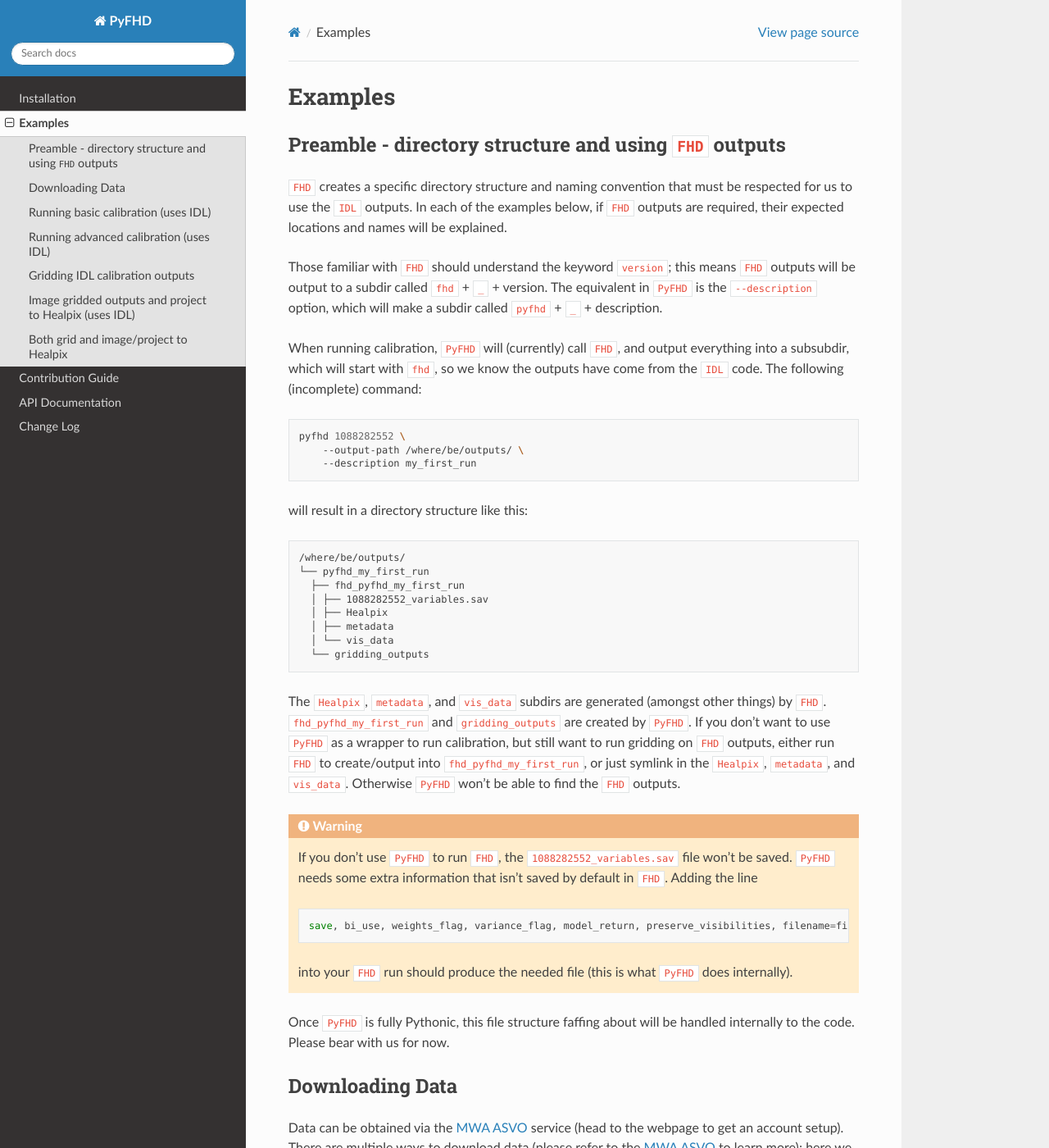
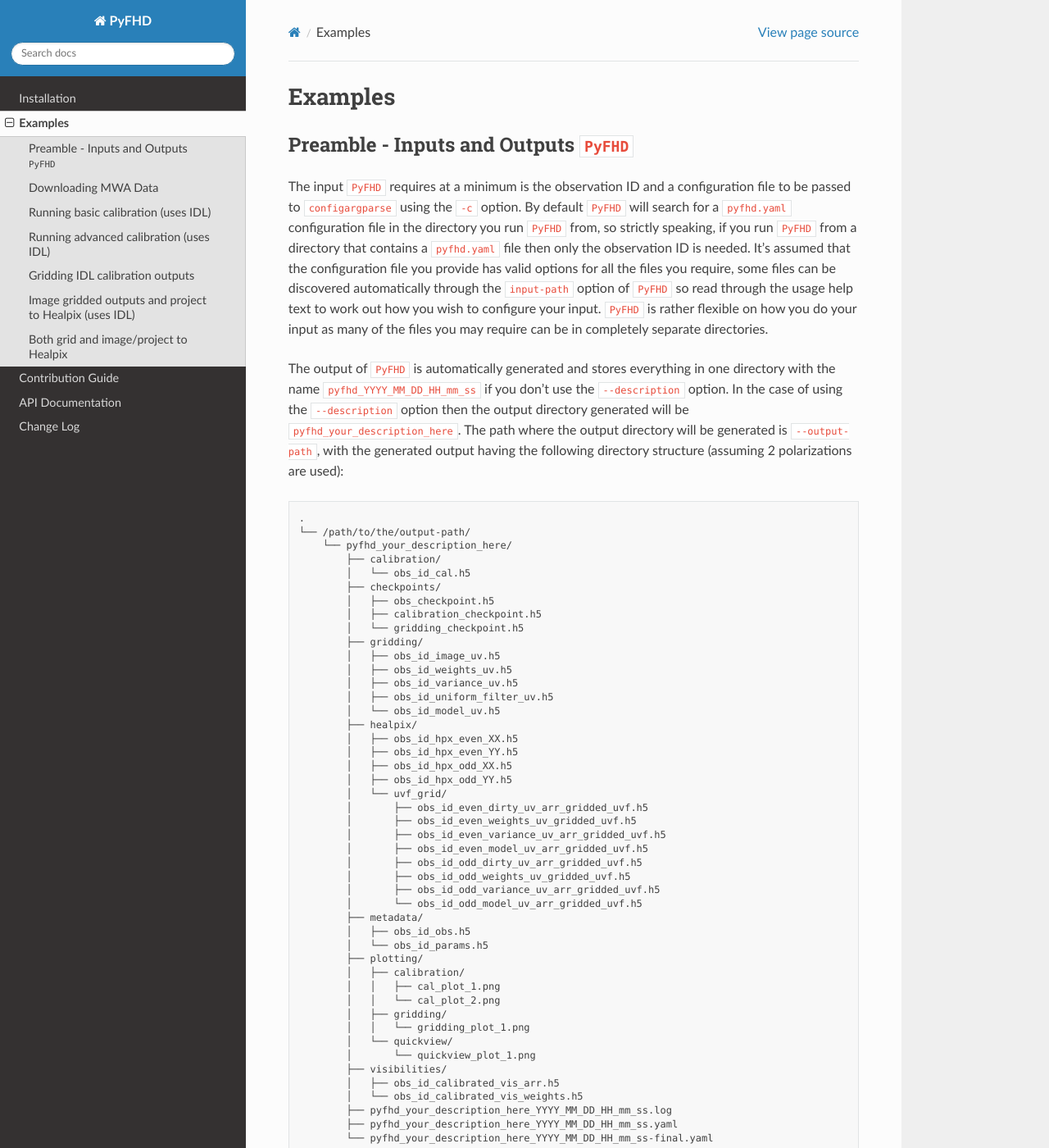
Before and after one commit to ADACS-Australia/PyFHD, a Sphinx documentation site: the page built from docs/source/examples/examples.rst, in a window 1280 px wide and 1400 px high. Shown: the whole window at 82% size. Built offline with Sphinx 7.4.7 and the Read the Docs theme 2.0.0, drawn with Linux system fonts in a browser that asks for light colours; some of the changed text lies outside the part shown.

Commit message:
Added PyFHD io stuff into examples and about adding to the config

```diff
--- a/docs/source/examples/examples.rst
+++ b/docs/source/examples/examples.rst
@@ -4,49 +4,72 @@
 Examples
 ===========
 
-Preamble - directory structure and using ``FHD`` outputs
+Preamble - Inputs and Outputs ``PyFHD``
 ----------------------------------------------------------
 
-``FHD`` creates a specific directory structure and naming convention that must be respected for us to use the ``IDL`` outputs. In each of the examples below, if ``FHD`` outputs are required, their expected locations and names will be explained.
+The input ``PyFHD`` requires at a minimum is the observation ID and a configuration file to be passed to ``configargparse`` using the ``-c`` option.
+By default ``PyFHD`` will search for a ``pyfhd.yaml`` configuration file in the directory you run ``PyFHD`` from, so strictly speaking,
+if you run ``PyFHD`` from a directory that contains a ``pyfhd.yaml`` file then only the observation ID is needed. It's assumed that the
+configuration file you provide has valid options for all the files you require, some files can be discovered automatically through the ``input-path``
+option of ``PyFHD`` so read through the usage help text to work out how you wish to configure your input. ``PyFHD`` is rather flexible on how you do your input
+as many of the files you may require can be in completely separate directories.
 
-Those familiar with ``FHD`` should understand the keyword ``version``; this means ``FHD`` outputs will be output to a subdir called ``fhd`` + ``_`` + version. The equivalent in ``PyFHD`` is the ``--description`` option, which will make a subdir called ``pyfhd`` + ``_`` + description.
-
-When running calibration, ``PyFHD`` will (currently) call ``FHD``, and output everything into a subsubdir, which will start with ``fhd``, so we know the outputs have come from the ``IDL`` code. The following (incomplete) command:
+The output of ``PyFHD`` is automatically generated and stores everything in one directory with the name ``pyfhd_YYYY_MM_DD_HH_mm_ss`` if you don't use the ``--description`` option.
+In the case of using the ``--description`` option then the output directory generated will be ``pyfhd_your_description_here``. The path where the output directory will be generated is ``--output-path``,
+with the generated output having the following directory structure (assuming 2 polarizations are used):
 
 .. code-block:: bash
 
-    pyfhd 1088282552 \
-        --output-path /where/be/outputs/ \
-        --description my_first_run
+  .
+  └── /path/to/the/output-path/
+      └── pyfhd_your_description_here/
+          ├── calibration/
+          │   └── obs_id_cal.h5
+          ├── checkpoints/
+          │   ├── obs_checkpoint.h5
+          │   ├── calibration_checkpoint.h5
+          │   └── gridding_checkpoint.h5
+          ├── gridding/
+          │   ├── obs_id_image_uv.h5
+          │   ├── obs_id_weights_uv.h5
+          │   ├── obs_id_variance_uv.h5
+          │   ├── obs_id_uniform_filter_uv.h5
+          │   └── obs_id_model_uv.h5
+          ├── healpix/
+          │   ├── obs_id_hpx_even_XX.h5
+          │   ├── obs_id_hpx_even_YY.h5
+          │   ├── obs_id_hpx_odd_XX.h5
+          │   ├── obs_id_hpx_odd_YY.h5
+          │   └── uvf_grid/
+          │       ├── obs_id_even_dirty_uv_arr_gridded_uvf.h5
+          │       ├── obs_id_even_weights_uv_gridded_uvf.h5
+          │       ├── obs_id_even_variance_uv_arr_gridded_uvf.h5
+          │       ├── obs_id_even_model_uv_arr_gridded_uvf.h5
+          │       ├── obs_id_odd_dirty_uv_arr_gridded_uvf.h5
+          │       ├── obs_id_odd_weights_uv_gridded_uvf.h5
+          │       ├── obs_id_odd_variance_uv_arr_gridded_uvf.h5
+          │       └── obs_id_odd_model_uv_arr_gridded_uvf.h5
+          ├── metadata/
+          │   ├── obs_id_obs.h5
+          │   └── obs_id_params.h5
+          ├── plotting/
+          │   ├── calibration/
+          │   │   ├── cal_plot_1.png
+          │   │   └── cal_plot_2.png
+          │   ├── gridding/
+          │   │   └── gridding_plot_1.png
+          │   └── quickview/
+          │       └── quickview_plot_1.png
+          ├── visibilities/
+          │   ├── obs_id_calibrated_vis_arr.h5
+          │   └── obs_id_calibrated_vis_weights.h5
+          ├── pyfhd_your_description_here_YYYY_MM_DD_HH_mm_ss.log
+          ├── pyfhd_your_description_here_YYYY_MM_DD_HH_mm_ss.yaml
+          └── pyfhd_your_description_here_YYYY_MM_DD_HH_mm_ss-final.yaml
 
-will result in a directory structure like this:
+The difference between the final and non-final yaml is that the final yaml is generated at the end of the run so you can observe any changes made to ``pyfhd_config``
 
-.. code-block:: bash
-
-    /where/be/outputs/
-    └── pyfhd_my_first_run
-      ├── fhd_pyfhd_my_first_run
-      │ ├── 1088282552_variables.sav
-      │ ├── Healpix
-      │ ├── metadata
-      │ └── vis_data
-      └── gridding_outputs
-
-The ``Healpix``, ``metadata``, and ``vis_data`` subdirs are generated (amongst other things) by ``FHD``. ``fhd_pyfhd_my_first_run`` and ``gridding_outputs`` are created by ``PyFHD``. If you don't want to use ``PyFHD`` as a wrapper to run calibration, but still want to run gridding on ``FHD`` outputs, either run ``FHD`` to create/output into ``fhd_pyfhd_my_first_run``, or just symlink in the ``Healpix``, ``metadata``, and ``vis_data``. Otherwise ``PyFHD`` won't be able to find the ``FHD`` outputs.
-
-.. warning::
-
-    If you don't use ``PyFHD`` to run ``FHD``, the ``1088282552_variables.sav`` file won't be saved. ``PyFHD`` needs some extra information that isn't saved by default in ``FHD``. Adding the line
-
-    .. code-block:: idl
-
-        save, bi_use, weights_flag, variance_flag, model_return, preserve_visibilities, filename=file_path_fhd + '_variables.sav'
-
-    into your ``FHD`` run should produce the needed file (this is what ``PyFHD`` does internally).
-
-Once ``PyFHD`` is fully Pythonic, this file structure faffing about will be handled internally to the code. Please bear with us for now.
-
-Downloading Data
+Downloading MWA Data
 ---------------------
 Data can be obtained via the `MWA ASVO`_ service (head to the webpage to get an account setup). There are multiple ways to download data (please refer to the `MWA ASVO`_ to learn more); here we will use the Web Dashboard as an example.
 
```
Also changed, not shown: docs/source/develop/contribution_guide.md (+12 -0 lines), 4 other files.
